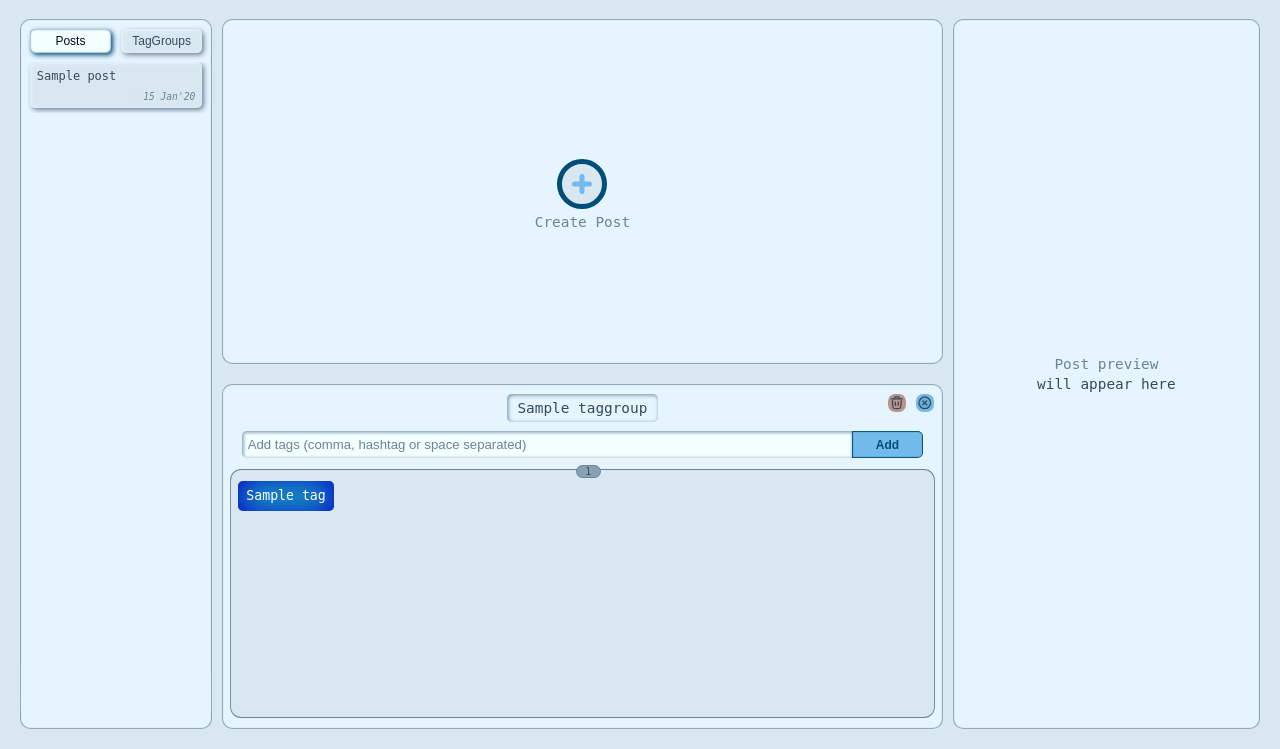
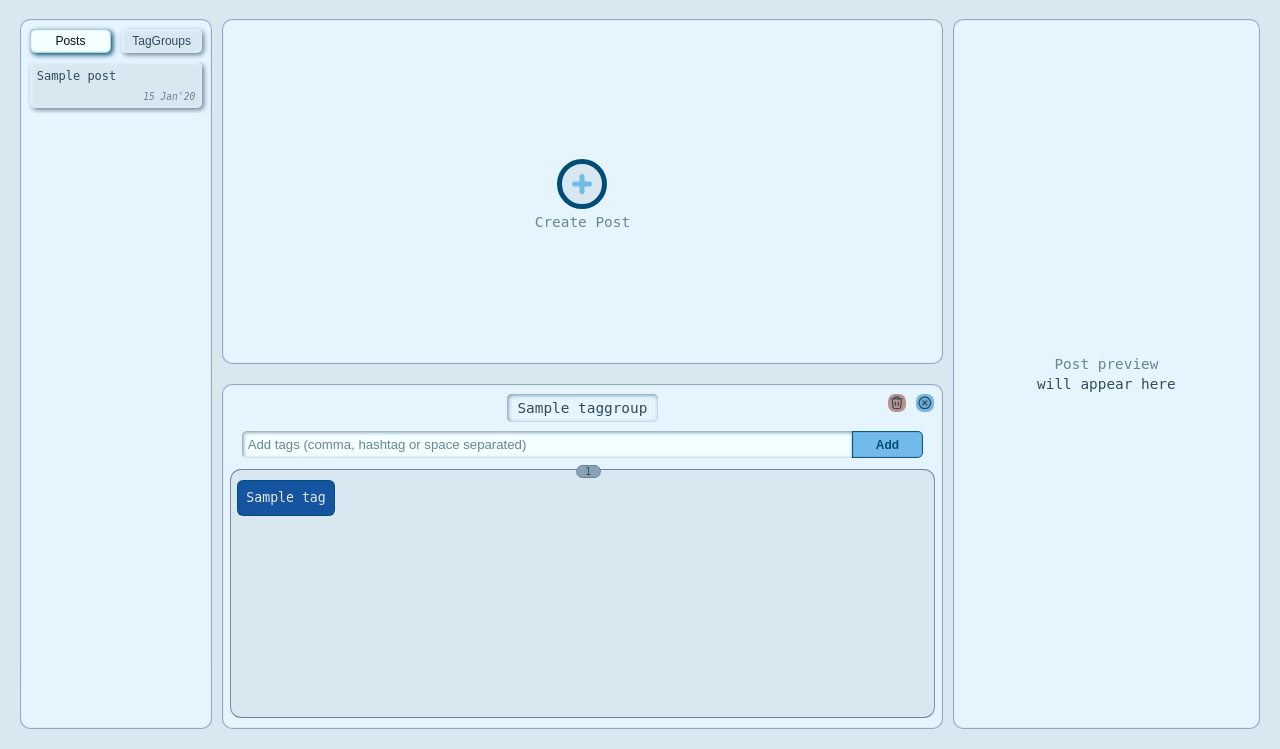
Before and after one commit to serious-pavel/tagmate, a Django app: page /tg/1 in a window 1280 px wide. Shown: the part 51-800 px from the top of the page. Run offline with Django 5.2, Linux system fonts and the light colour scheme; a user stored in the database is signed in; tables that the repository leaves empty hold one stand-in row (values such as "Sample post"); some web fonts are replaced.

Commit message:
restyled tags

```diff
--- a/app/posts/static/posts/css/post_editor_style.css
+++ b/app/posts/static/posts/css/post_editor_style.css
@@ -226,7 +226,7 @@ body.blockL-show-tgs #recent-tgs {
   user-select: none;
   margin: 0.2rem 0 0.2rem 0;
   overflow: auto;
-  gap: 0.7rem;
+  gap: 0.8rem;
   background: var(--bg-dark);
 }
 
@@ -247,21 +247,25 @@ body.blockL-show-tgs #recent-tgs {
 }
 
 .tag {
-  --tag-box-shadow-color: #0404c6;
-  position: relative; /* Make this the reference for absolute children */
-  box-shadow: inset 0 0 30px 2px var(--tag-box-shadow-color);
+  position: relative;
+  box-shadow: 0 0 0 var(--block-outline-w) var(--primary);
   display: flex;
   align-items: center;
   justify-content: center;
-  background-color: #20c3c3;
-  min-width: 5rem;
-  height: 1.7rem;
+  background-color: #1554a0;
+  min-width: 3.5rem;
+  height: 2rem;
   border-radius: 5px;
-  color: white;
+  color: #e8e8e8;
   font-size: var(--text-size-M2);
   padding: 0.4rem 1ch;
   cursor: grab;
-  font-weight: 300;
+  font-weight: 350;
+}
+
+.tag:nth-child(1n+31) {
+  background-color: #5f5d5d;
+  box-shadow: 0 0 0 var(--block-outline-w) var(--primary);
 }
 
 .tag:hover button {
@@ -285,12 +289,6 @@ body.blockL-show-tgs #recent-tgs {
 
 .tag-list.dragging .tag:hover button:hover {
   display: block;
-}
-
-.tag:nth-child(1n+31) {
-  --tag-box-shadow-color: #2e2e2e;
-
-  background-color: gray;
 }
 
 .input-button-group {
```
